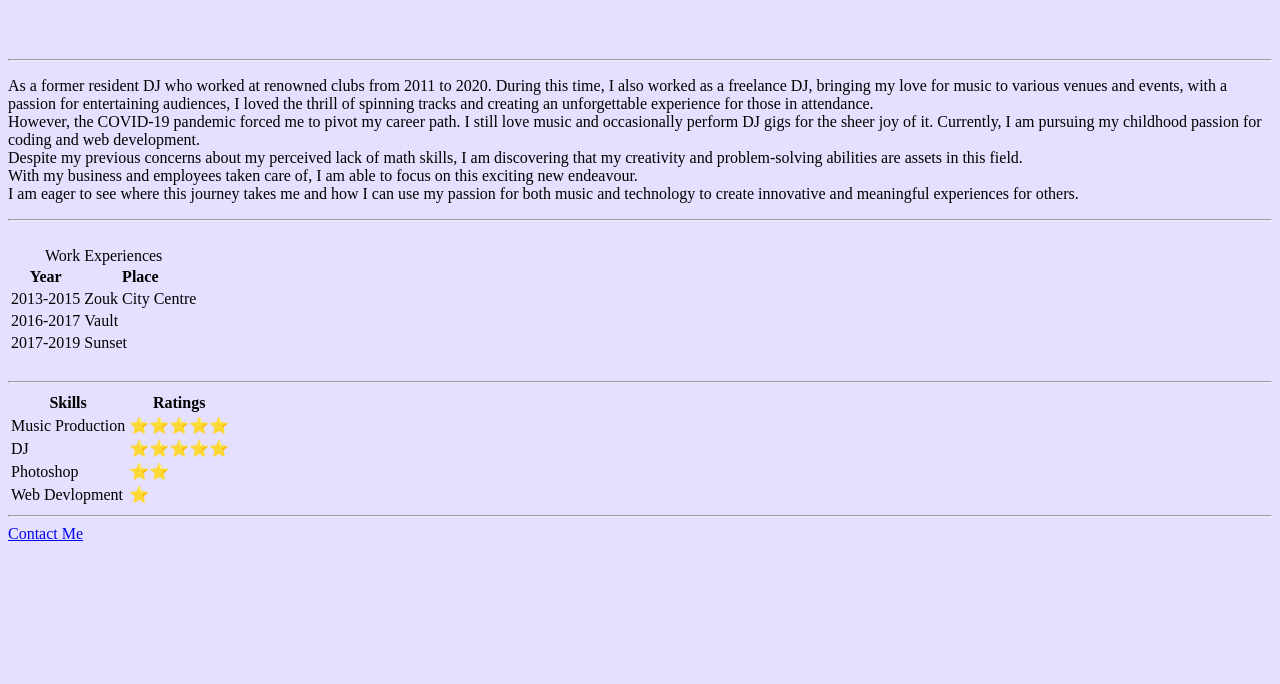
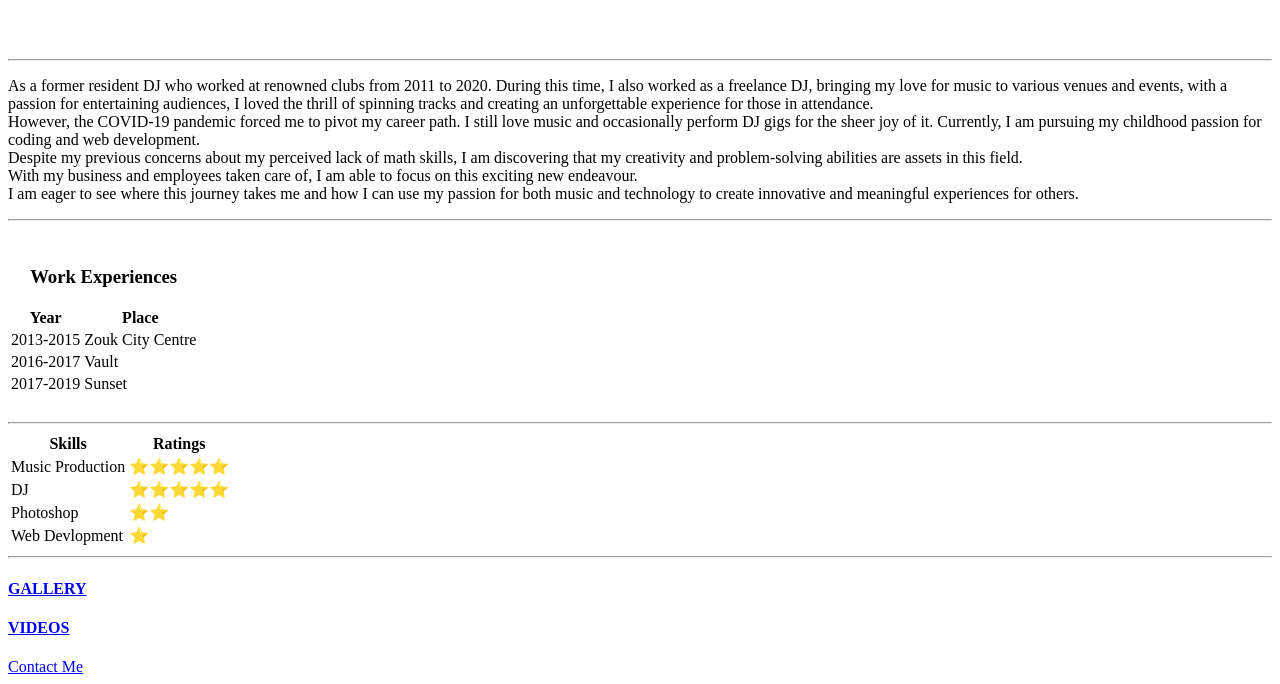
Before and after one commit to thelostsoulhere/profile, a plain HTML site: page index.html in a window 1280 px wide. Shown: the part 171-855 px from the top of the page. Before the commit the page ends 800 px from the top, so only its background shows below. Drawn offline with Linux system fonts and the light colour scheme.

Commit message:
index changed

```diff
--- a/index.html
+++ b/index.html
@@ -5,11 +5,7 @@
     <meta http-equiv="X-UA-Compatible" content="IE=edge">
     <meta name="viewport" content="width=device-width, initial-scale=1.0">
     <title>thelostsoulhere cv</title>
-    <style>
-        body {
-            background-color: #E5E0FF;
-        }
-    </style>
+    <link rel="stylesheet" href="style.css">
 </head>
 <body>
     <table>
@@ -34,7 +30,7 @@
     <hr>
     <br>
     <table>
-        <caption>Work Experiences</caption>
+        <caption><h3>Work Experiences</h3></caption>
         <tr>
             <th>Year</th>
             <th>Place</th>
@@ -77,6 +73,8 @@
         </tr>
     </table>
     <hr>
+    <a href="gallery.html"><h4>GALLERY</h4></a>
+    <a href="videos.html"><h4>VIDEOS</h4></a>
     <a href="contact.html">Contact Me</a>
 </body>
 </html>
```
